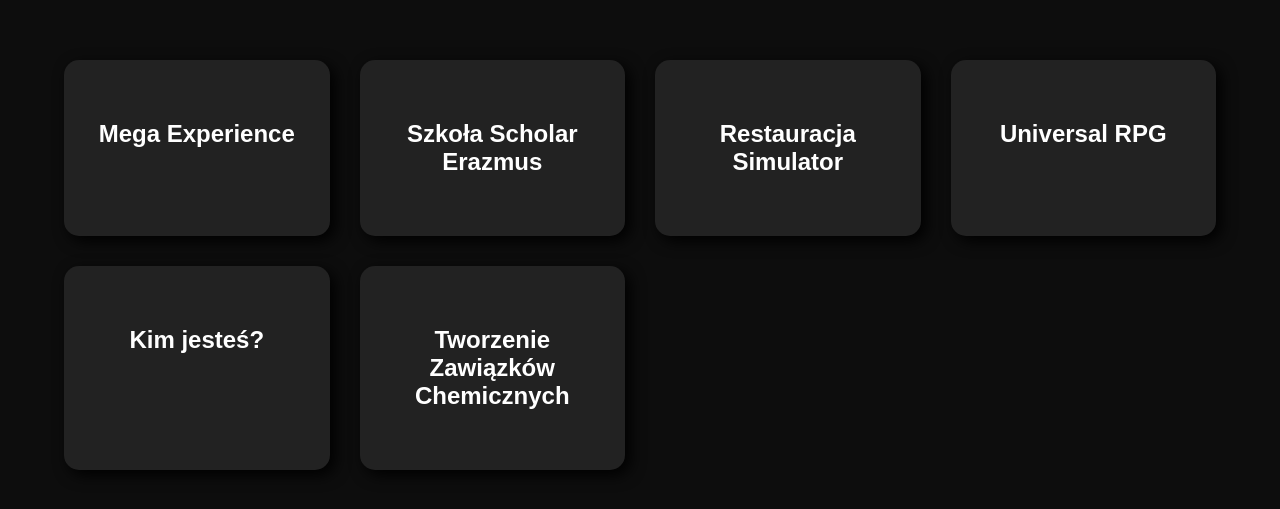
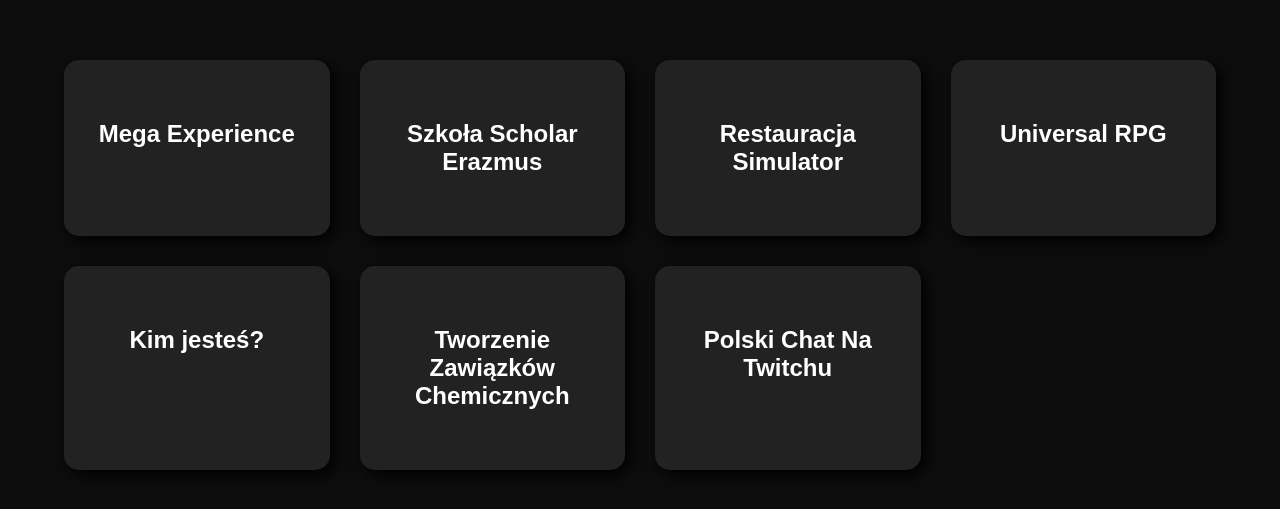
Before and after one commit to NateoSigma/Natro-Studios, a plain HTML site: page index.html in a window 1280 px wide. Shown: the part 117-626 px from the top of the page. Drawn offline with Linux system fonts and the light colour scheme.

Commit message:
Update index.html

```diff
--- a/index.html
+++ b/index.html
@@ -80,6 +80,9 @@
         <div class="column">
             <a href="https://nateosigma.github.io/Tworzenie-Zawi-zk-w-Chemicznych/">Tworzenie Zawiązków Chemicznych</a>
         </div>
+        <div class="column">
+            <a href="https://nateosigma.github.io/Polski-Chat-Na-Twitchu/">Polski Chat Na Twitchu</a>
+        </div>
     </div>
 </body>
 </html>
```
